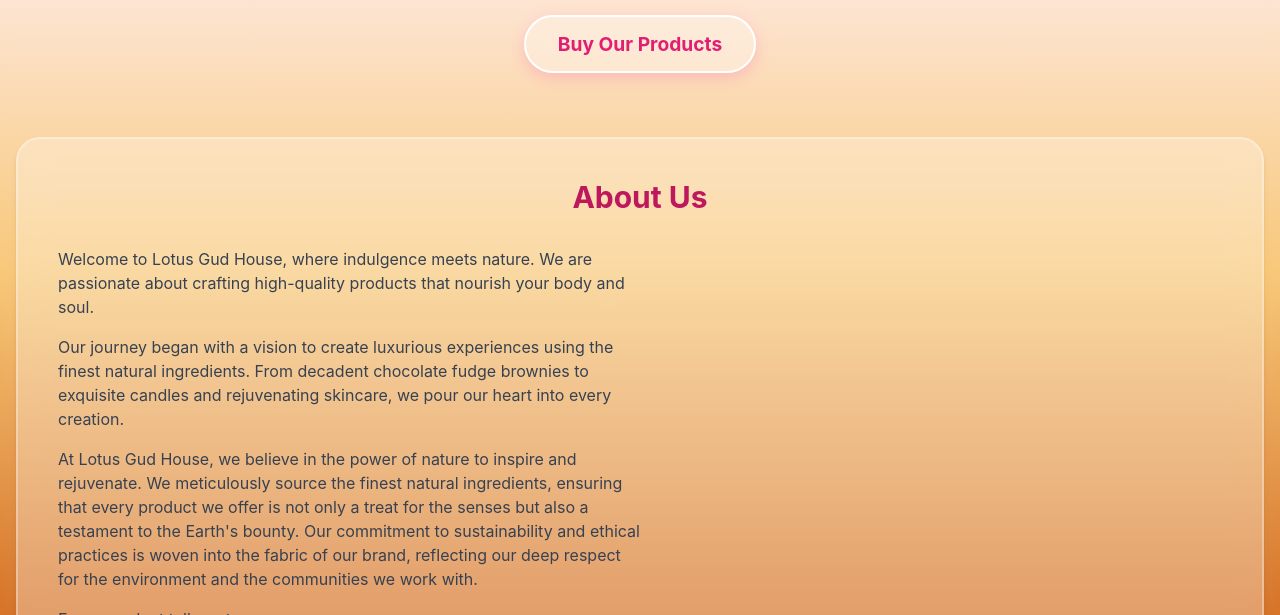
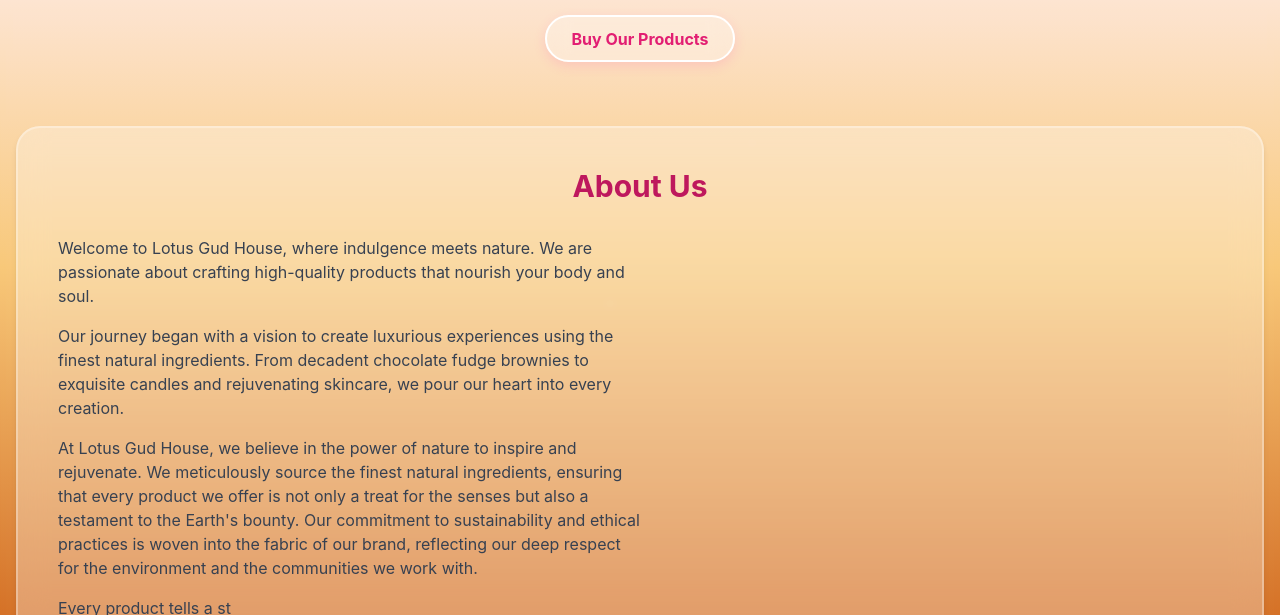
Before and after one commit to lotusgudhouse/lotusgudhouse.github.io, a plain HTML site: page index.html in a window 1280 px wide. Shown: the part 485-1100 px from the top of the page. Drawn offline with nearby package versions, Linux system fonts and the light colour scheme.

Commit message:
Update index.html

```diff
--- a/index.html
+++ b/index.html
@@ -179,19 +179,19 @@
             border: 2px solid #FFFFFF;
             color: #E21E72; /* Darker pink text */
             font-weight: bold;
-            padding: 0.8rem 2rem;
+            padding: 0.6rem 1.5rem;
             border-radius: 100px;
-            box-shadow: 0 5px 15px rgba(255, 105, 180, 0.3);
+            box-shadow: 0 4px 12px rgba(255, 105, 180, 0.2);
             transition: background-color 0.3s ease, transform 0.2s ease, box-shadow 0.2s ease, color 0.3s ease; /* Added color transition */
-            font-size: 1.2rem;
+            font-size: 1rem;
             cursor: pointer;
             position: relative;
             overflow: hidden; /* For the pseudo-element */
         }
 
         #products-button:hover {
-            transform: scale(1.04);
-            box-shadow: 0 6px 18px rgba(255, 105, 180, 0.4);
+            transform: scale(1.03);
+            box-shadow: 0 5px 15px rgba(255, 105, 180, 0.3);
         }
 
         #products-button:active {
```
